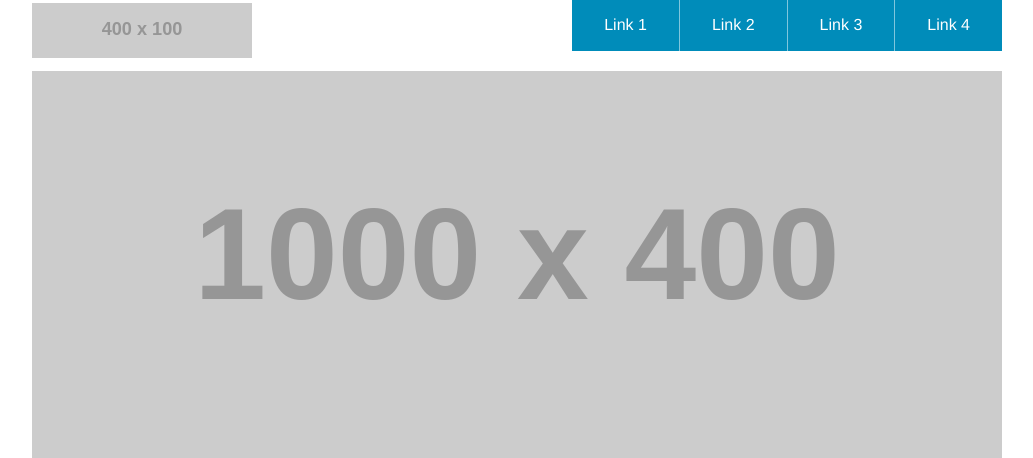
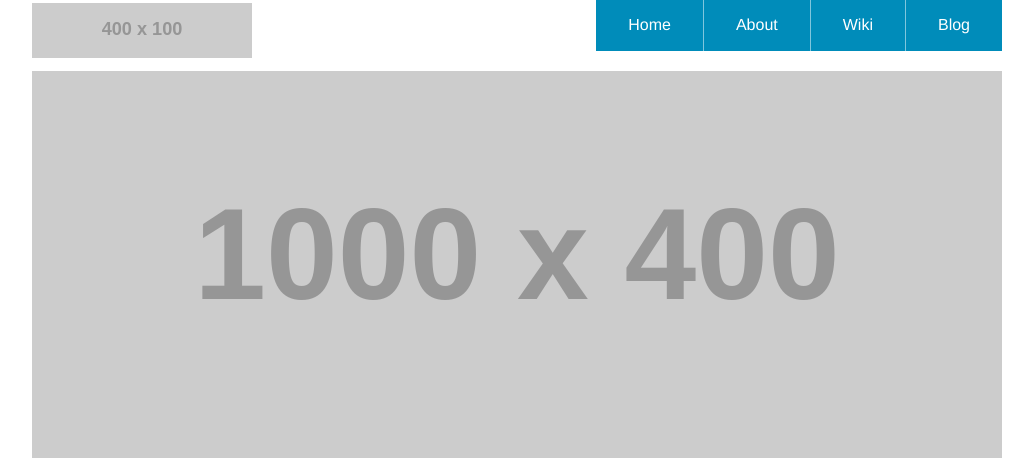
Before and after one commit to reyesyamm/reyesyamm.github.io, a PHP site: page / in a window 1280 px wide. Shown: the top 458 px of the page, without its empty margins (123-1156 px from the left). Run offline with PHP 8.4, Linux system fonts and the light colour scheme; grey boxes labelled with a size stand in for pictures from a placeholder-image service; some libraries are stand-ins or nearby versions.

Commit message:
New change on index.php

```diff
--- a/index.php
+++ b/index.php
@@ -14,10 +14,10 @@
             </div>
             <div class="large-9 columns">
                 <ul class="button-group right">
-                    <li><a href="#" class="button">Link 1</a></li>
-                    <li><a href="#" class="button">Link 2</a></li>
-                    <li><a href="#" class="button">Link 3</a></li>
-                    <li><a href="#" class="button">Link 4</a></li>
+                    <li><a href="#" class="button">Home</a></li>
+                    <li><a href="#" class="button">About</a></li>
+                    <li><a href="#" class="button">Wiki</a></li>
+                    <li><a href="#" class="button">Blog</a></li>
                 </ul>
             </div>
         </div>
```
